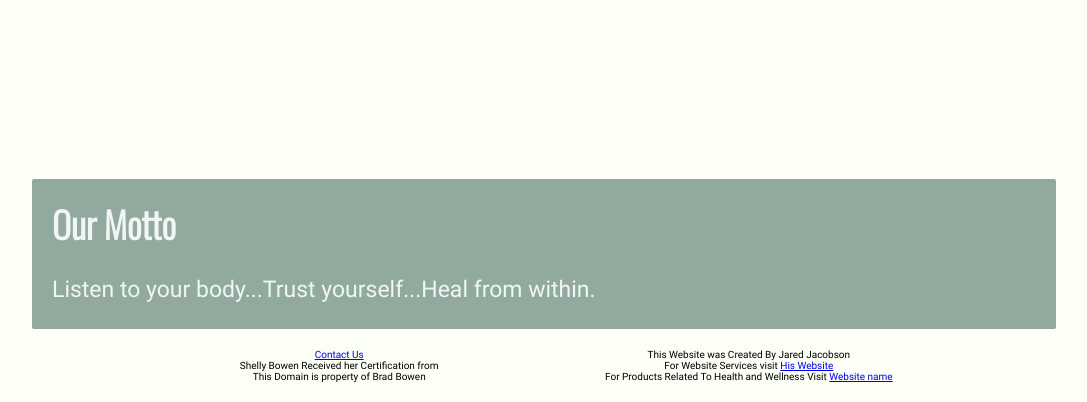
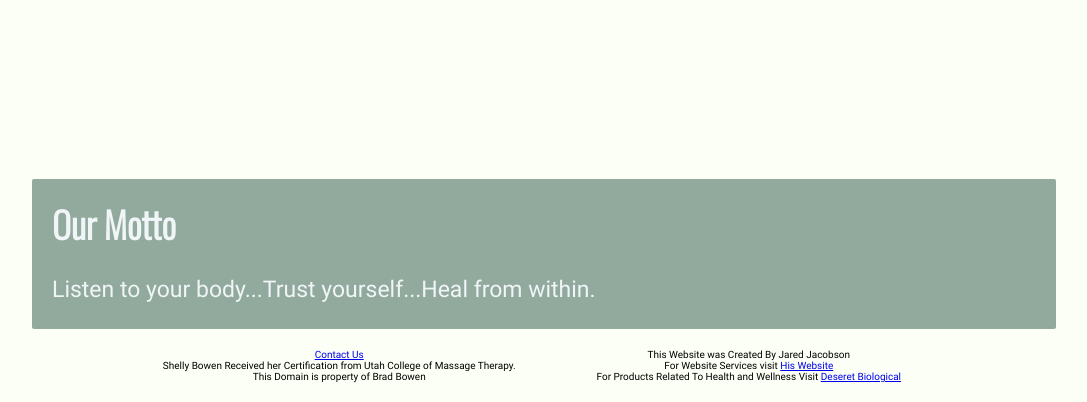
Before and after one commit to jtjlehi/Project-2, a plain HTML site: page HTML/aboutUs.html in a window 1280 px wide. Shown: the part 935-1337 px from the top of the page, without its empty margins (96-1183 px from the left). Drawn offline with Linux system fonts and the light colour scheme.

Commit message:
added footer to all pages

```diff
--- a/HTML/aboutUs.html
+++ b/HTML/aboutUs.html
@@ -79,13 +79,13 @@
         <div class="footer centerElement">
             <div class="footerCol">
                 <span class="footElement"><a href="contactUs.html">Contact Us</a></span>
-                <span class="footElement">Shelly Bowen Received her Certification from</span> <!--TODO: find out where she was certified from-->
+                <span class="footElement">Shelly Bowen Received her Certification from Utah College of Massage Therapy.</span> <!--TODO: find out where she was certified from-->
                 <span class="footElement">This Domain is property of Brad Bowen</span>
             </div>
             <div class="footerCol">
                 <span class="footElement">This Website was Created By Jared Jacobson</span>
-                <span class="footElement">For Website Services visit <a href="#">His Website</a></span> <!--TODO: link to my portfolio.-->
-                <span class="footElement">For Products Related To Health and Wellness Visit <a href="#">Website name</a></span> <!--TODO: Add link for this site-->
+                <span class="footElement">For Website Services visit <a href="invalid.html" target="_blank">His Website</a></span> <!--TODO: link to my portfolio.-->
+                <span class="footElement">For Products Related To Health and Wellness Visit <a href="https://desbio.com/" target="_blank">Deseret Biological</a></span>
             </div>
         </div>
     </div>
```
Also changed, not shown: HTML/bookNow.html (+3 -3 lines), HTML/contactUs.html (+3 -3 lines), HTML/index.html (+1 -1 lines), HTML/services.html (+3 -3 lines).
